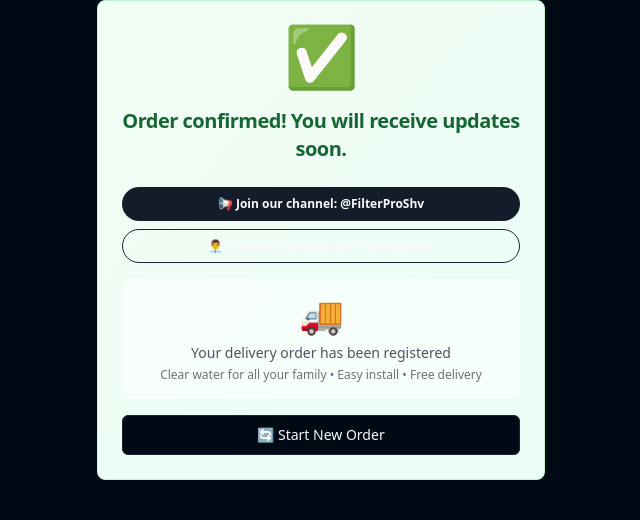
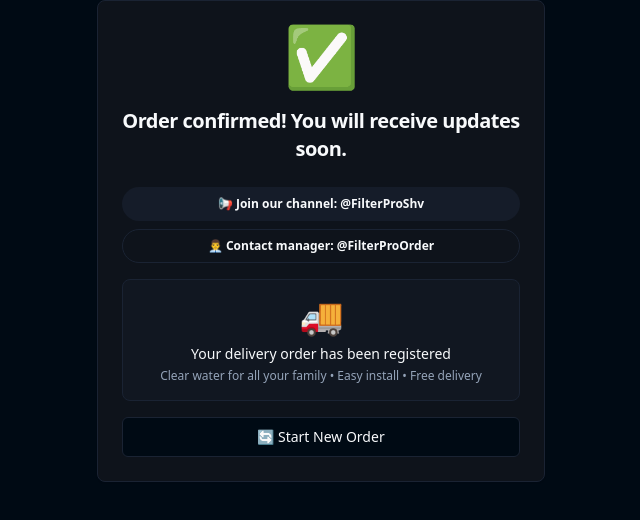
Before and after one commit to maxxx168/filterpro-telegram-sihanoukville-bot, a React (Vite) app: page /PreviewOrderConfirmation in a window 1280 px wide. Shown: the top 520 px of the page, without its empty margins (319-959 px from the left). Built offline with nearby package versions, Linux system fonts and the light colour scheme.

Commit message:
Refactor: Apply dark mode to order confirmation screen
Update the order confirmation screen to use the same dark mode design as other pages.

```diff
--- a/src/components/OrderConfirmation.tsx
+++ b/src/components/OrderConfirmation.tsx
@@ -17,10 +17,10 @@ const OrderConfirmation: React.FC<OrderConfirmationProps> = ({
   const t = translations[language as keyof typeof translations] || translations.en;
 
   return (
-    <Card className="w-full max-w-md mx-auto bg-gradient-to-br from-green-50 to-emerald-50 border-green-200">
+    <Card className="w-full max-w-md mx-auto bg-card border-border">
       <CardHeader className="text-center">
         <div className="text-6xl mb-4">✅</div>
-        <CardTitle className="text-xl text-green-800">
+        <CardTitle className="text-xl text-foreground">
           {t.orderConfirmed}
         </CardTitle>
       </CardHeader>
@@ -34,12 +34,12 @@ const OrderConfirmation: React.FC<OrderConfirmationProps> = ({
           </Badge>
         </div>
 
-        <div className="bg-white/50 rounded-lg p-4">
+        <div className="bg-muted/50 rounded-lg p-4 border border-border">
           <div className="text-4xl mb-2">🚚</div>
-          <p className="text-sm text-gray-600 font-medium">
+          <p className="text-sm text-foreground font-medium">
             {t.deliveryRegistered}
           </p>
-          <p className="text-xs text-gray-500 mt-1">
+          <p className="text-xs text-muted-foreground mt-1">
             {t.deliveryBenefits}
           </p>
         </div>
```
